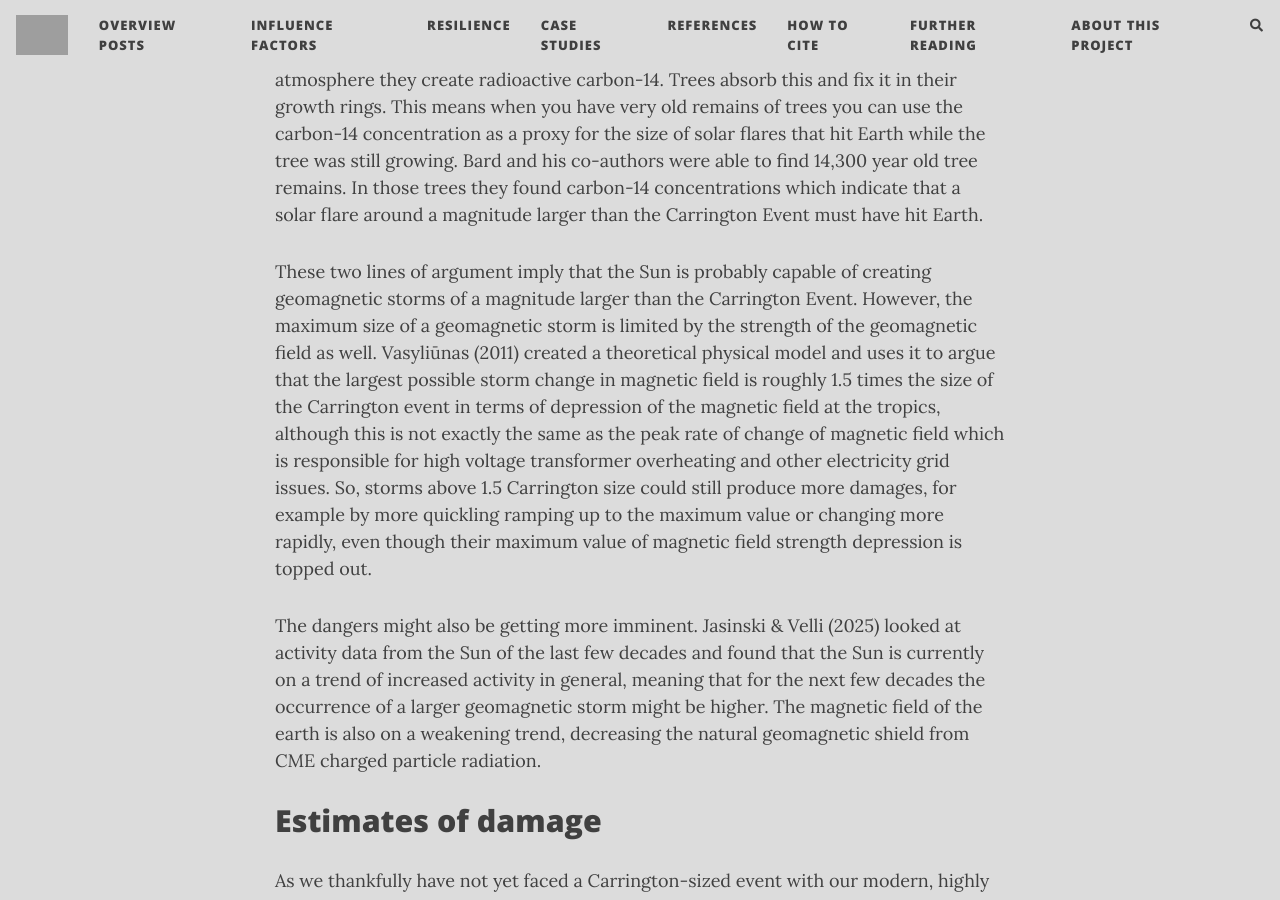
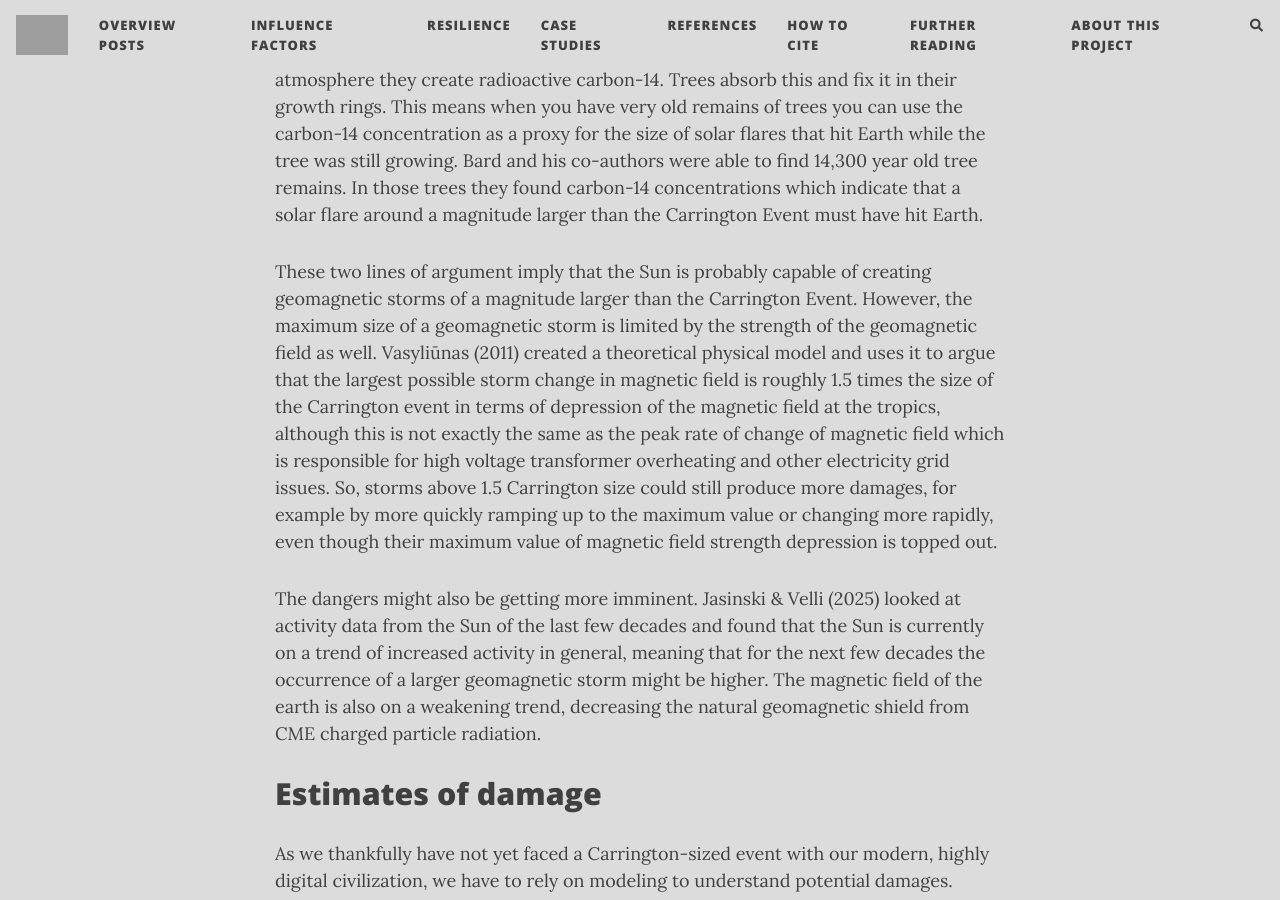
Before and after one commit to florianjehn/Societal_Collapse, a Jekyll site: the page built from _posts/2025-10-26-geomagnetic.md, in a window 1280 px wide and 900 px high, scrolled down 4578 px. Built offline with Jekyll 4.4.1, drawn with Linux system fonts in a browser that asks for light colours; nearby versions of some CDN libraries; comment, search, counter and statistics services are not loaded; some of the changed text lies outside the part shown; grey boxes are pictures that could not be loaded.

Commit message:
Update 2025-10-26-geomagnetic.md

```diff
--- a/_posts/2025-10-26-geomagnetic.md
+++ b/_posts/2025-10-26-geomagnetic.md
@@ -60,7 +60,7 @@ The impacts of the storms depend a lot on how large they are. We clearly know th
 
 There is also some research that looks into paleo records of how large the Sun’s flares can become. A recent example of this is Bard et al. (2023). When solar flares hit Earth’s atmosphere they create radioactive carbon-14. Trees absorb this and fix it in their growth rings. This means when you have very old remains of trees you can use the carbon-14 concentration as a proxy for the size of solar flares that hit Earth while the tree was still growing. Bard and his co-authors were able to find 14,300 year old tree remains. In those trees they found carbon-14 concentrations which indicate that a solar flare around a magnitude larger than the Carrington Event must have hit Earth.
 
-These two lines of argument imply that the Sun is probably capable of creating geomagnetic storms of a magnitude larger than the Carrington Event. However, the maximum size of a geomagnetic storm is limited by the strength of the geomagnetic field as well. Vasyliūnas (2011) created a theoretical physical model and uses it to argue that the largest possible storm change in magnetic field is roughly 1.5 times the size of the Carrington event in terms of depression of the magnetic field at the tropics, although this is not exactly the same as the peak rate of change of magnetic field which is responsible for high voltage transformer overheating and other electricity grid issues. So, storms above 1.5 Carrington size could still produce more damages, for example by more quickling ramping up to the maximum value or changing more rapidly, even though their maximum value of magnetic field strength depression is topped out.
+These two lines of argument imply that the Sun is probably capable of creating geomagnetic storms of a magnitude larger than the Carrington Event. However, the maximum size of a geomagnetic storm is limited by the strength of the geomagnetic field as well. Vasyliūnas (2011) created a theoretical physical model and uses it to argue that the largest possible storm change in magnetic field is roughly 1.5 times the size of the Carrington event in terms of depression of the magnetic field at the tropics, although this is not exactly the same as the peak rate of change of magnetic field which is responsible for high voltage transformer overheating and other electricity grid issues. So, storms above 1.5 Carrington size could still produce more damages, for example by more quickly ramping up to the maximum value or changing more rapidly, even though their maximum value of magnetic field strength depression is topped out.
 
 The dangers might also be getting more imminent. Jasinski & Velli (2025) looked at activity data from the Sun of the last few decades and found that the Sun is currently on a trend of increased activity in general, meaning that for the next few decades the occurrence of a larger geomagnetic storm might be higher. The magnetic field of the earth is also on a weakening trend, decreasing the natural geomagnetic shield from CME charged particle radiation.
 
```
Also changed, not shown: other parts of _posts/2025-10-26-geomagnetic.md (+1 -1 lines).
